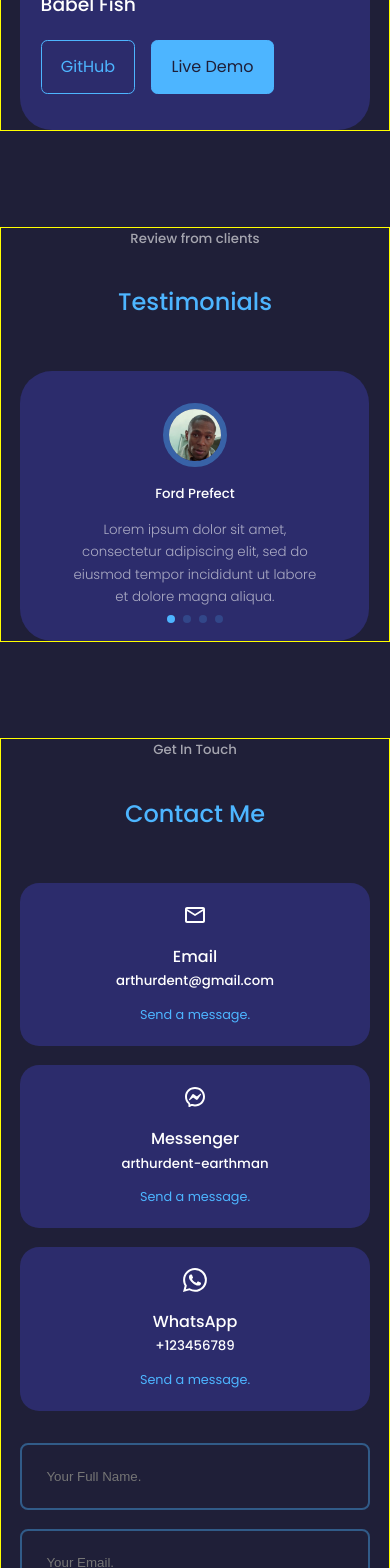
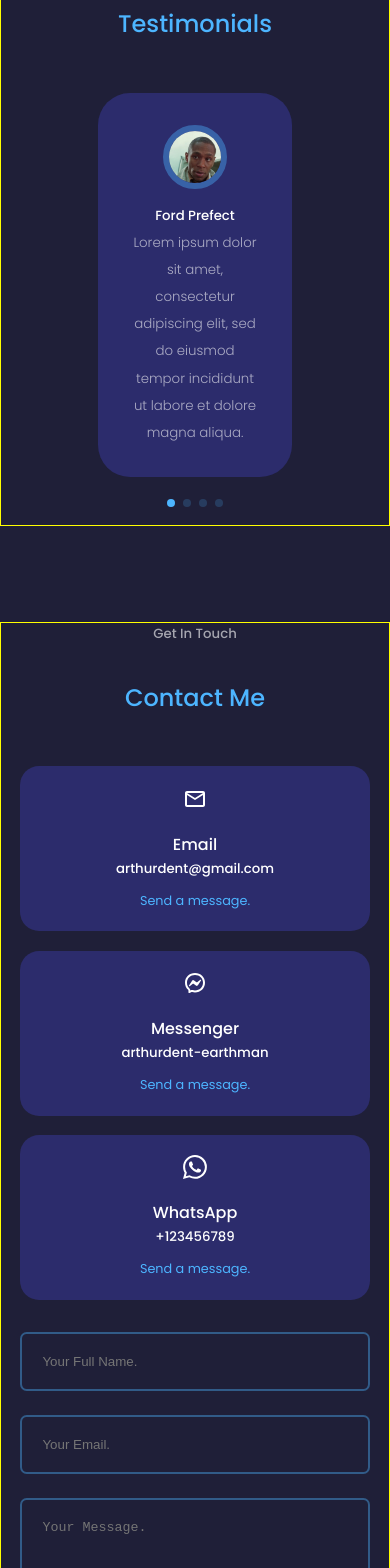
Before and after one commit to CelestialCoyote/react-portfolio, a React app: page / in a window 390 px wide. Shown: the part 7640-9208 px from the top of the page. Built offline with nearby package versions, Linux system fonts and the light colour scheme.

Commit message:
Testimonials and Contact component CSS updated.

```diff
--- a/src/components/Contact/Contact.css
+++ b/src/components/Contact/Contact.css
@@ -1,20 +1,21 @@
 .contact-container {
-    width: 58%;
     display: grid;
-    grid-template-columns: 30% 58%;
-    gap: 12%;
+    gap: 15%;
+    grid-template-columns: 30% 60%;
+    margin: 0 auto;
+    width: var(--container-width-lg);
 }
 
 .contact-options {
     display: flex;
     flex-direction: column;
-    gap: 1.2rem;
+    gap: 1.2em;
 }
 
 .contact-option {
     background: var(--color-bg-variant);
-    padding: 1.2rem;
-    border-radius: 1.2rem;
+    padding: 1.2em;
+    border-radius: 1.2em;
     text-align: center;
     border: 1px solid transparent;
     transition: var(--transition);
@@ -27,13 +28,13 @@
 
 .contact-option-icon {
     font-size: 1.5rem;
-    margin-bottom: 0.5rem;
+    margin-bottom: 0.5em;
 }
 
 .contact-option a {
-    margin-top: 0.7rem;
+    margin-top: 0.7em;
     display: block;
-    font-size: 0.8rem;
+    font-size: 0.8em;
 }
 
 
@@ -42,15 +43,15 @@
 form {
     display: flex;
     flex-direction: column;
-    gap: 1.2rem;
+    gap: 1.5em;
 }
 
 input, textarea {
     background: transparent;
     border: 2px solid var(--color-primary-variant);
-    border-radius: 0.5rem;
+    border-radius: 0.5em;
     color: var(--color-white);
-    padding: 1.5rem;
+    padding: 1.5em;
     resize: none;
     width: 100%;
 }
@@ -63,7 +64,7 @@ input, textarea {
     .contact-container {
         display: flex;
         flex-direction: column;
-        gap: 2.0rem;
+        gap: 2.0em;
     }
 }
 
--- a/src/components/Contact/Contact.js
+++ b/src/components/Contact/Contact.js
@@ -20,7 +20,7 @@ const Contact = () => {
             <h5>Get In Touch</h5>
             <h2>Contact Me</h2>
 
-            <div className='container contact-container'>
+            <div className='contact-container'>
                 <div className='contact-options'>
                     <article className='contact-option'>
                         <MdOutlineEmail className='contact-option-icon' />
--- a/src/components/Portfolio/Portfolio.css
+++ b/src/components/Portfolio/Portfolio.css
@@ -1,13 +1,15 @@
 .portfolio-container {
     display: grid;
-    gap: 2.5rem;
+    gap: 2.5em;
     grid-template-columns: repeat(3, 1fr);
+    margin: 0 auto;
+    width: var(--container-width-lg);
 }
 
 .portfolio-item {
     background: var(--color-bg-variant);
-    padding: 1.2rem;
-    border-radius: 2.0rem;
+    padding: 1.2em;
+    border-radius: 2.0em;
     border: 1px solid transparent;
     transition: var(--transition);
 }
@@ -18,18 +20,18 @@
 }
 
 .portfolio-item-image {
-    border-radius: 1.5rem;
+    border-radius: 1.5em;
     overflow: hidden;
 }
 
 .portfolio-item h3 {
-    margin: 1.2rem 0 1.2rem;
+    margin: 1.2em 0 1.2em;
 }
 
 .portfolio-item-cta {
     display: flex;
-    gap: 1.0rem;
-    margin-bottom: 1.0rem;
+    gap: 1.0em;
+    margin-bottom: 1.0em;
 }
 
 
@@ -38,7 +40,7 @@
 @media screen and (max-width: 1024px) {
     .portfolio-container {
         grid-template-columns: 1fr 1fr;
-        gap: 1.2rem;
+        gap: 1.2em;
     }
 }
 
@@ -47,7 +49,7 @@
 
 @media screen and (max-width: 600px) {
     .portfolio-container {
-        grid-template-columns: 1fr;
-        gap: 1.2rem;
+        display: flex;
+        flex-direction: column;
     }
 }
--- a/src/components/Portfolio/Portfolio.js
+++ b/src/components/Portfolio/Portfolio.js
@@ -59,7 +59,7 @@ const Portfolio = () => {
             <h5>My Recent Work</h5>
             <h2>Portfolio</h2>
 
-            <div className='container portfolio-container'>
+            <div className='portfolio-container'>
                 {
                     data.map(({ id, image, title, github, demo }) => {
                         return (
--- a/src/components/Services/Services.css
+++ b/src/components/Services/Services.css
@@ -1,15 +1,16 @@
 .services-container {
     display: flex;
     flex-direction: row;
-    gap: 2.0rem;
-    min-width: 30%;margin: 0 auto;
+    gap: 2.0em;
+    margin: 0 auto;
+    min-width: 30%;
     width: var(--container-width-lg);
 }
 
 .service {
     background: var(--color-bg-variant);
     border: 1px solid var(--color-primary);
-    border-radius: 0 0 2.0rem 2.0rem;
+    border-radius: 0 0 2.0em 2.0em;
     transition: var(--transition);
 }
 
@@ -21,7 +22,7 @@
 
 .service-head {
     background: var(--color-primary);
-    border-radius: 0 0 2.0rem 2.0rem;
+    border-radius: 0 0 2.0em 2.0em;
     box-shadow: 0 2.0rem 1.0rem rgba(0, 0, 0, 0.1);
     padding: 2.0rem;
 }
@@ -33,13 +34,13 @@
 }
 
 .service-list {
-    padding: 2.0rem;
+    padding: 2.0em;
 }
 
 .service-list li {
     display: flex;
-    gap: 1.0rem;
-    margin-bottom: 0.8rem;
+    gap: 1.0em;
+    margin-bottom: 0.8em;
 }
 
 .service-list-icon {
--- a/src/components/Testimonials/Testimonials.css
+++ b/src/components/Testimonials/Testimonials.css
@@ -1,55 +1,31 @@
 .testimonials-container {
-    padding: 4.0rem;
-    width: 40%;
+    padding: 4.0em;
+    width: 50%;
 }
 
 .client-avatar {
     aspect-ratio: 1/1;
-    border: 0.4rem solid var(--color-primary-variant);
+    border: 0.4em solid var(--color-primary-variant);
     border-radius: 50%;
-    margin: 0 auto 1.0rem;
+    margin: 0 auto 1.0em;
     overflow: hidden;
-    width: 4.0rem;
+    width: 4.0em;
 }
 
 .testimonial {
     background: var(--color-bg-variant);
-    border-radius: 2.0rem;
-    padding: 2.0rem;
+    border-radius: 2.0em;
+    padding: 2.0em;
     text-align: center;
     user-select: none;
+    margin-bottom: 3.0em;
 }
 
 .client-review {
     color: var(--color-light);
     font-weight: 300;
-    display: block;
-    width: 80%;
-    margin: 0.8rem auto 0;
 }
 
 .swiper-pagination-clickable .swiper-pagination-bullet {
     background: var(--color-primary);
 }
-
-
-/*---------- Media Queries (Medium Devices) ----------*/
-
-@media screen and (max-width: 1024px) {
-    .testimonial-container {
-        width: 60%;
-    }
-}
-
-
-/*---------- Media Queries (Small Devices) ----------*/
-
-@media screen and (max-width: 600px) {
-    .testimonial-container {
-        width: var(--container-width-sm);
-    }
-
-    .client-review {
-        width: var(--container-width-sm);
-    }
-}
--- a/src/components/Testimonials/Testimonials.js
+++ b/src/components/Testimonials/Testimonials.js
@@ -40,7 +40,7 @@ const Testimonials = () => {
             <h2>Testimonials</h2>
 
             <Swiper
-                className='container testimonials-container'
+                className='testimonials-container'
                 modules={[ Pagination ]}
                 spaceBetween={40}
                 slidesPerView={1}
--- a/src/index.css
+++ b/src/index.css
@@ -49,10 +49,10 @@ body {
 
 /*---------- General Styles ----------*/
 
-.container {
+/*.container {
     margin: 0 auto;
     width: var(--container-width-lg);
-}
+}*/
 
 h1,
 h2,
```
